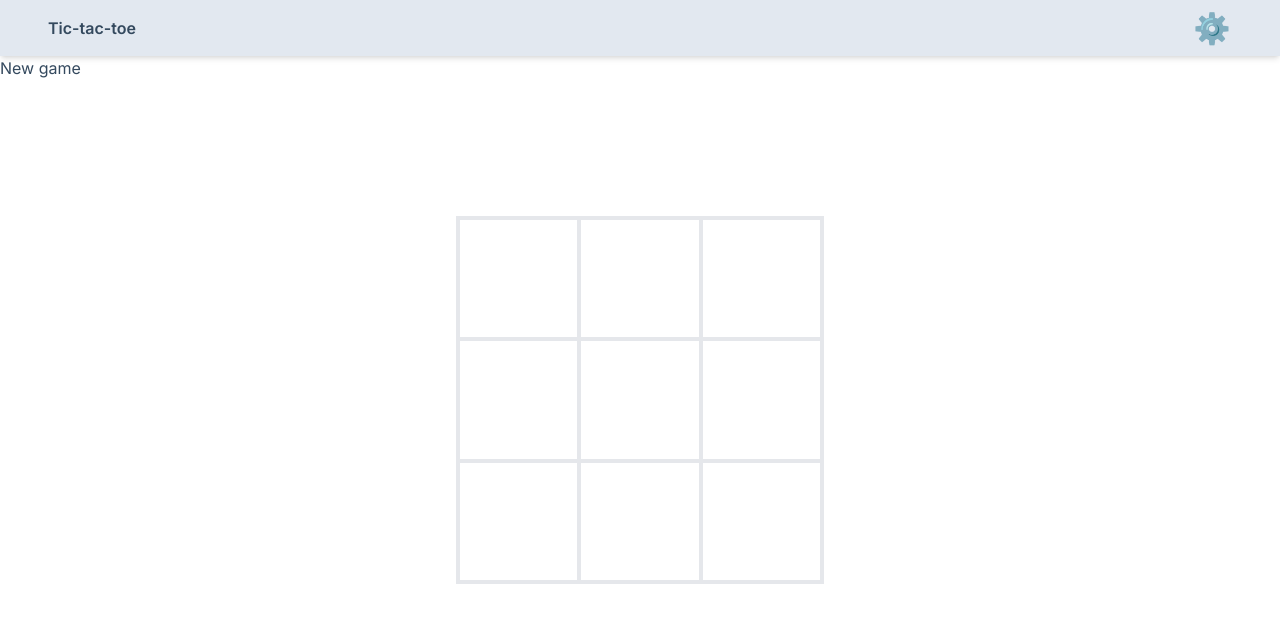
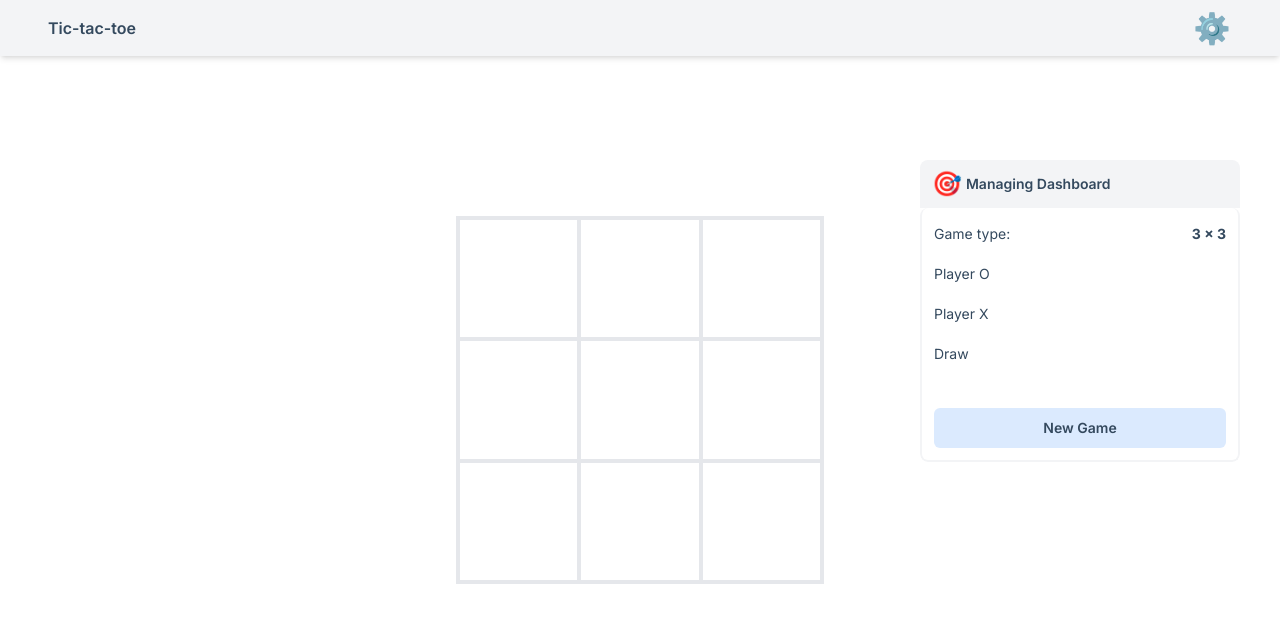
Before and after one commit to hoductrung1211/online-courses-nextjs, a Next.js app: page /tic-tac-toe in a window 1280 px wide. Shown: the top 622 px of the page. Built offline with nearby package versions, Linux system fonts and the light colour scheme.

Commit message:
Add managing dashboard

```diff
--- a/app/tic-tac-toe/Header.tsx
+++ b/app/tic-tac-toe/Header.tsx
@@ -4,12 +4,12 @@ export default function Header({
     handleTurnOnSettingPopup: () => void
 }) {
     return (
-        <header className="w-full h-14 bg-slate-200 shadow-md">
+        <header className="w-full h-14 bg-gray-100 shadow-md">
             <div className="mx-auto w-full max-w-[1200px] h-full px-2 flex items-center justify-between">
                 <span className="font-semibold">Tic-tac-toe</span>
 
                 <button
-                    className="w-10 aspect-square text-3xl hover:bg-gray-100 rounded-md"
+                    className="w-10 aspect-square text-3xl hover:bg-gray-200 rounded-md"
                     onClick={handleTurnOnSettingPopup}
                 >⚙️</button>
             </div>
--- /dev/null
+++ b/app/tic-tac-toe/ManageBoard.tsx
@@ -0,0 +1,33 @@
+import { Field } from "./SettingsPopup"
+
+export default function ManageBoard({
+    playerOName,
+    playerXName,
+    gameType,
+    handleResetBoard
+}: {
+    playerOName: string,
+    playerXName: string,
+    gameType: string,
+    handleResetBoard: () => void,
+}) {
+    return (
+        <aside className="absolute flex flex-col w-80 top-40 right-10 rounded-lg overflow-hidden">
+            <header className="w-full h-12 flex items-center gap-1 px-3 bg-gray-100 text-sm font-semibold">
+                <span className="text-2xl">🎯</span> Managing Dashboard
+            </header>
+            <main className="flex flex-col gap-5 p-3 pt-4 border-gray-100 border-2  border-t-0 h-full rounded-lg">
+                <Field text="Game type:"><span className="font-bold">{gameType}</span></Field>
+                <Field text={playerOName}> </Field>
+                <Field text={playerXName}> </Field>
+                <Field text="Draw"> </Field>
+                <button
+                    className="mt-6 text-sm font-semibold h-10 rounded-md bg-blue-100 hover:bg-opacity-80 transition"
+                    onClick={handleResetBoard}
+                >
+                    New Game
+                </button>
+            </main>
+        </aside>
+    )
+}
--- a/app/tic-tac-toe/SettingsPopup.tsx
+++ b/app/tic-tac-toe/SettingsPopup.tsx
@@ -55,7 +55,7 @@ export function SettingsForm({
     }
 
     return (
-        <form className="flex flex-col gap-5">
+        <form className="flex flex-col gap-5 font-mono">
             <Field text="Player O name:">
                 <Input
                     value={changedSetttings.playerOName}
@@ -105,7 +105,7 @@ export function SettingsForm({
     )
 }
 
-function Field({
+export function Field({
     text,
     children
 }: {
@@ -113,7 +113,7 @@ function Field({
     children: React.ReactNode,
 }) {
     return (
-        <label className="flex flex-col min-[480px]:flex-row items-center justify-between text-sm font-mono">
+        <label className="flex flex-col min-[480px]:flex-row items-center justify-between text-sm">
             <span className="">{text}</span>
             {children}
         </label>
--- a/app/tic-tac-toe/page.tsx
+++ b/app/tic-tac-toe/page.tsx
@@ -7,6 +7,7 @@ import Header from "./Header";
 import PopupWrapper from "./PopupWrapper";
 import SettingsPopup, { SettingsForm } from "./SettingsPopup";
 import './style.css';
+import ManageBoard from "./ManageBoard";
 
 export const enum Role {
     O = 'O',
@@ -34,7 +35,6 @@ export const nList = [
     {id: 2, mark: "4 x 4", n: 4},
     {id: 3, mark: "5 x 5", n: 5},
 ]
-
 
 export default function App() {
     // States of Application
@@ -171,13 +171,12 @@ export default function App() {
                 winCells={winCells}
                 handleClick={handlePlayerClick}
             />
-            <section className="">
-                <button
-                    onClick={handleResetBoard}
-                >
-                    New game
-                </button>
-            </section>
+            <ManageBoard
+                gameType={nList.find(item => item.id === settings.nId)?.mark ?? "3 x 3"}
+                playerOName={settings.playerOName}
+                playerXName={settings.playerXName}
+                handleResetBoard={handleResetBoard}
+            />
         </>
     )
 }
```
Also changed, not shown: app/tic-tac-toe/StepsBoard.tsx (added).
